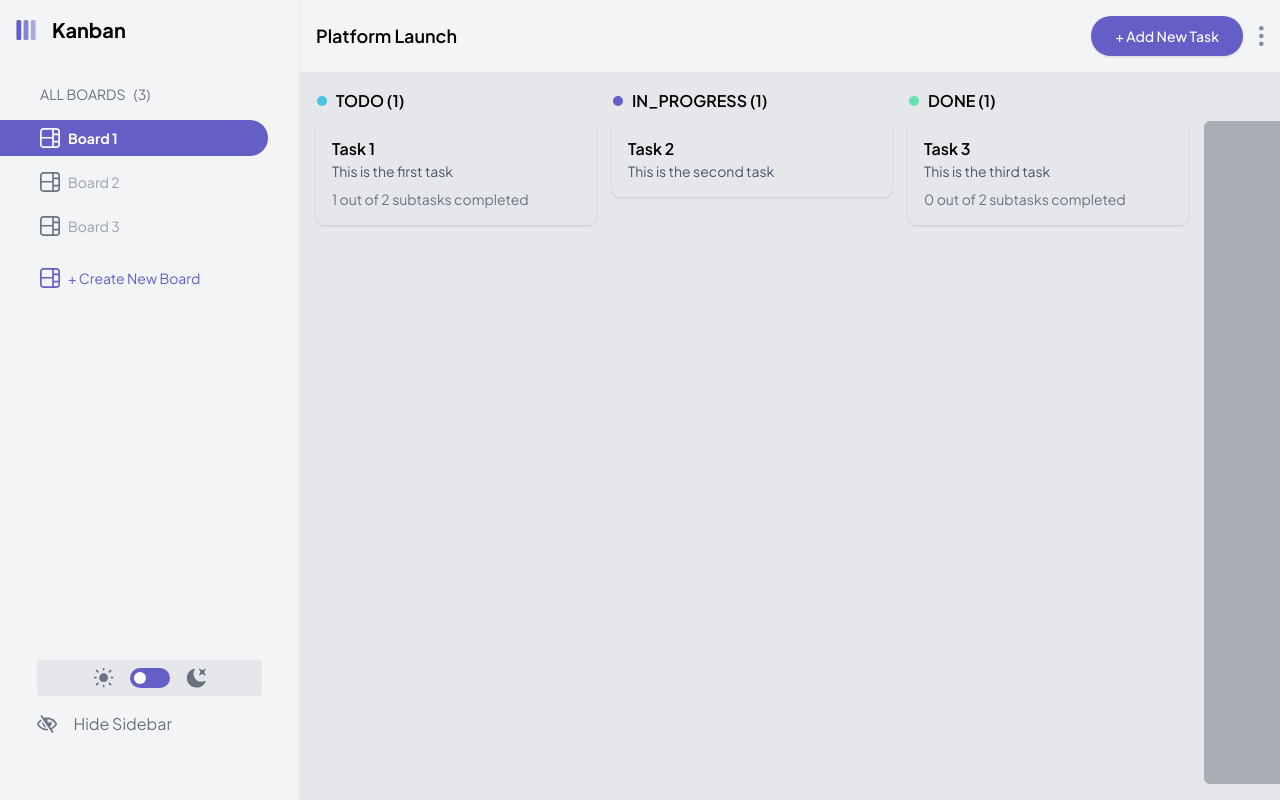
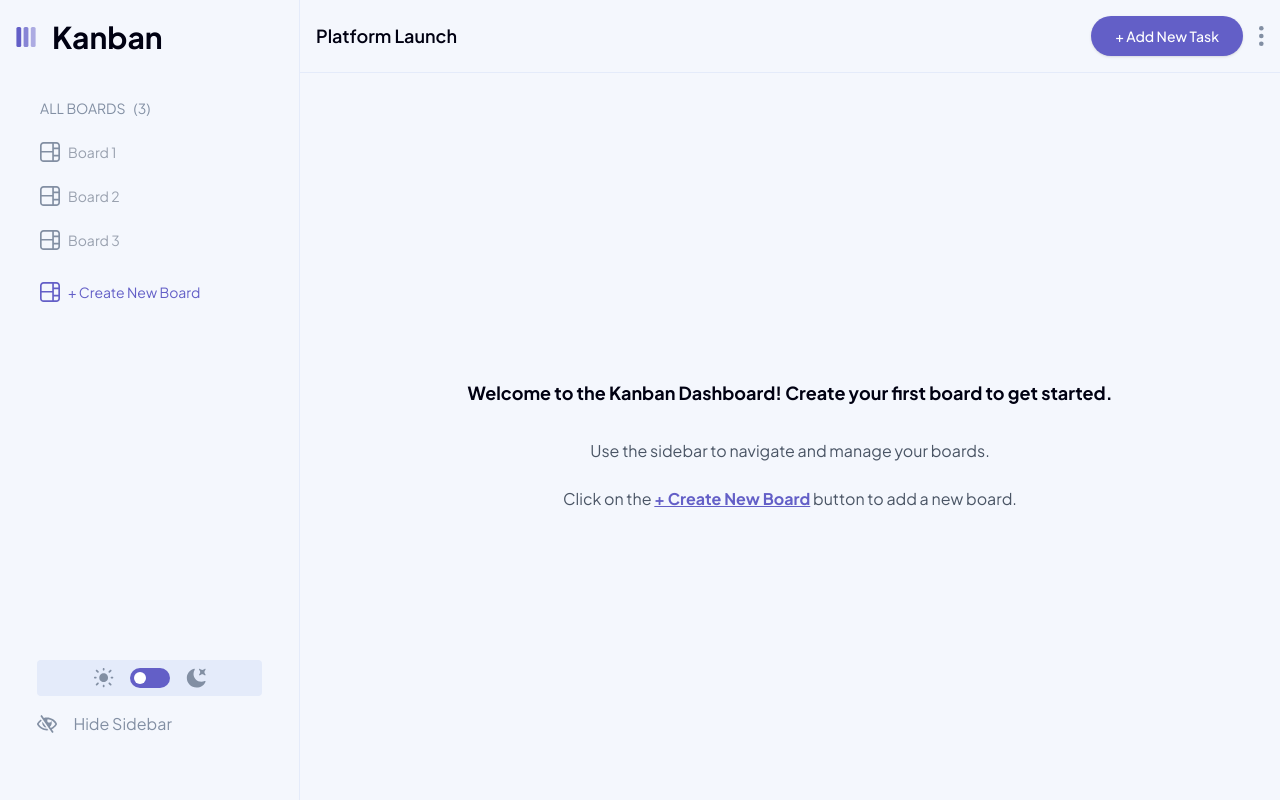
Before and after one commit to Hakdoooooooooooog/Kanban, a Next.js app: page /Dashboard in a window 1280 px wide. Built offline with nearby package versions, Linux system fonts and the light colour scheme.

Commit message:
feat: Refactor dashboard layout and enhance sidebar navigation with improved board management

```diff
--- a/app/Dashboard/[boarduuid]/layout.tsx
+++ b/app/Dashboard/[boarduuid]/layout.tsx
@@ -1,16 +1,11 @@
-import Header from "@/kanban/components/Header";
-
 export default function BoardMainLayout({
   children,
 }: Readonly<{
   children: React.ReactNode;
 }>) {
   return (
-    <div className="flex flex-col h-screen">
-      <Header />
-      <main className="flex-1 overflow-y-auto bg-gray-50 dark:bg-gray-900 p-4">
-        {children}
-      </main>
+    <div className="min-h-[90%] flex items-center justify-center flex-col gap-4">
+      {children}
     </div>
   );
 }
--- a/app/Dashboard/[boarduuid]/page.tsx
+++ b/app/Dashboard/[boarduuid]/page.tsx
@@ -1,14 +1,10 @@
+import Board from "@/kanban/components/Board";
+
 export default async function BoardPage({
-  props,
+  params,
 }: {
-  props: Promise<{ boarduuid: string }>;
+  params: Promise<{ boarduuid: string }>;
 }) {
-  const { boarduuid } = await props;
-  return (
-    <div className="flex flex-col h-full">
-      <div className="flex-1 overflow-y-auto p-4">
-        {/* Main content goes here */}
-      </div>
-    </div>
-  );
+  const { boarduuid } = await params;
+  return <Board boardId={boarduuid} />;
 }
--- a/app/Dashboard/page.tsx
+++ b/app/Dashboard/page.tsx
@@ -1,16 +1,19 @@
-import Board from "@/kanban/components/Board";
-import Header from "@/kanban/components/Header";
-import MainContent from "@/kanban/components/MainContent";
-import Sidebar from "@/kanban/components/Sidebar";
-
 export default function Dashboard() {
   return (
-    <div className="flex min-h-screen relative overflow-hidden custom-scrollbar">
-      <Sidebar />
-      <MainContent>
-        <Header />
-        <Board />
-      </MainContent>
+    <div className="min-h-[calc(100vh-73px)] flex items-center justify-center flex-col gap-4 bg-gray-100 dark:bg-gray-800">
+      <h2 className="text-lg font-bold p-4 text-black dark:text-white">
+        Welcome to the Kanban Dashboard! Create your first board to get started.
+      </h2>
+      <p className="text-gray-600 dark:text-gray-400">
+        Use the sidebar to navigate and manage your boards.
+      </p>
+      <p className="text-gray-600 dark:text-gray-400 mt-2">
+        Click on the{" "}
+        <span className="font-bold underline text-primary dark:text-secondary">
+          + Create New Board
+        </span>{" "}
+        button to add a new board.
+      </p>
     </div>
   );
 }
--- a/app/layout.tsx
+++ b/app/layout.tsx
@@ -1,6 +1,9 @@
 import type { Metadata } from "next";
 import { Plus_Jakarta_Sans } from "next/font/google";
 import "./globals.css";
+import Header from "../components/Header";
+import MainContent from "../components/MainContent";
+import Sidebar from "../components/Sidebar";
 
 const plusJakartaSans = Plus_Jakarta_Sans({
   subsets: ["latin"],
@@ -63,7 +66,13 @@ export default function RootLayout({
         />
       </head>
       <body className={`${plusJakartaSans.variable} font-Jakarta antialiased`}>
-        {children}
+        <div className="flex w-full min-h-screen relative overflow-hidden custom-scrollbar">
+          <Sidebar />
+          <MainContent>
+            <Header />
+            {children}
+          </MainContent>
+        </div>
       </body>
     </html>
   );
--- a/components/Board/index.tsx
+++ b/components/Board/index.tsx
@@ -3,74 +3,15 @@
 import React, { useEffect, useState } from "react";
 import Button from "../button";
 import ModalRenderer from "./components/Modal/modal";
-import { Tasks, useTasksStore } from "@/kanban/lib/store/useTasksStore";
+import { useTasksStore } from "@/kanban/lib/store/useTasksStore";
 import { useShallow } from "zustand/shallow";
-import { useColumnStore, type Column } from "@/kanban/lib/store/useColumnStore";
+import { useColumnStore } from "@/kanban/lib/store/useColumnStore";
 import { generateUUID, replaceSpacesWithDashes } from "@/kanban/lib/utils";
 import BoardSkeleton from "./components/Skeleton";
 import BoardColumn, { AddColumn } from "./components/board-column";
+import { defaultColumns, sampleTasks } from "@/kanban/lib/const/board";
 
-// Default columns, replace with actual data fetching in production, the id is uuid
-const defaultColumns: Column[] = [
-  { id: "1", status: "TODO", color: "#49C4E5" },
-  { id: "2", status: "IN_PROGRESS", color: "#635fc7" },
-  { id: "3", status: "DONE", color: "#67E2AE" },
-];
-
-// Sample tasks, replace with actual data fetching in production
-const SampleTasks: Tasks[] = [
-  {
-    id: "1",
-    boardId: "1",
-    title: "Task 1",
-    description: "This is the first task",
-    columnId: "1",
-    subtasks: [
-      {
-        id: "1.1",
-        taskId: "1",
-        title: "Subtask 1.1",
-        isCompleted: false,
-      },
-      {
-        id: "1.2",
-        taskId: "1",
-        title: "Subtask 1.2",
-        isCompleted: true,
-      },
-    ],
-  },
-  {
-    id: "2",
-    boardId: "1",
-    title: "Task 2",
-    description: "This is the second task",
-    columnId: "2",
-  },
-  {
-    id: "3",
-    boardId: "1",
-    title: "Task 3",
-    description: "This is the third task",
-    columnId: "3",
-    subtasks: [
-      {
-        id: "3.1",
-        taskId: "3",
-        title: "Subtask 3.1",
-        isCompleted: false,
-      },
-      {
-        id: "3.2",
-        taskId: "3",
-        title: "Subtask 3.2",
-        isCompleted: false,
-      },
-    ],
-  },
-];
-
-const Board = () => {
+const Board = ({ boardId }: { boardId: string }) => {
   const [isLoading, setIsLoading] = useState(true);
 
   const { tasks, setTasks } = useTasksStore(
@@ -79,6 +20,7 @@ const Board = () => {
       setTasks: state.setTasks,
     }))
   );
+
   const { columns, setColumns } = useColumnStore(
     useShallow((state) => ({
       columns: state.columns,
@@ -97,18 +39,16 @@ const Board = () => {
 
   // Initialize columns and tasks if not already set, remove this if using real data fetching
   useEffect(() => {
-    if (columns.length === 0 || tasks.length === 0) {
-      setColumns(defaultColumns);
-      setTasks(SampleTasks);
-    }
-  }, [columns, tasks, setColumns, setTasks]);
+    setColumns(defaultColumns.filter((column) => column.boardId === boardId));
+    setTasks(sampleTasks.filter((task) => task.boardId === boardId));
+  }, [boardId, setColumns, setTasks]);
 
   // Show skeleton while loading
   if (isLoading) {
     return <BoardSkeleton />;
   }
 
-  if (tasks.length === 0) {
+  if (tasks.length === 0 && columns.length === 0) {
     return <EmptyBoard />;
   }
 
@@ -157,13 +97,14 @@ const EmptyBoard = () => {
     const randomColor = colors[Math.floor(Math.random() * colors.length)];
     addNewColumn({
       id: generateUUID(),
+      boardId: "1", // Assuming boardId is "1" for simplicity
       status: columnName.toUpperCase().replace(/\s+/g, "_"),
       color: randomColor,
     });
   };
 
   return (
-    <div className="min-h-full flex items-center justify-center">
+    <div className="min-h-[90%] flex items-center justify-center">
       <h2 className="text-lg font-bold p-4">
         This board is empty. Create a new column to get started.
       </h2>
--- a/components/Sidebar/components/BoardsList.tsx
+++ b/components/Sidebar/components/BoardsList.tsx
@@ -1,6 +1,10 @@
+"use client";
+
 import React, { useState, useEffect } from "react";
 import FluentBoardSplit24Regular from "../../SVGIcons/FluentBoardSplit24Regular";
 import { BoardStore } from "@/kanban/lib/store/useBoardStore";
+import { useRouter } from "next/navigation";
+import { usePathname } from "next/navigation";
 
 // Skeleton component for loading state
 const BoardSkeleton = () => (
@@ -15,6 +19,8 @@ const BoardsList = ({
   addBoard,
   setActiveBoard,
 }: Pick<BoardStore, "boards" | "addBoard" | "setActiveBoard">) => {
+  const router = useRouter();
+  const path = usePathname();
   const [isLoading, setIsLoading] = useState(true);
 
   useEffect(() => {
@@ -50,8 +56,13 @@ const BoardsList = ({
                     if (board.isActive) return;
 
                     setActiveBoard(board.id);
+                    router.push(`/Dashboard/${board.id}`);
                   }}
-                  className={`item ${board.isActive ? "active" : ""}`}
+                  className={`item ${
+                    board.isActive || path === `/Dashboard/${board.id}`
+                      ? "active"
+                      : ""
+                  }`}
                 >
                   <FluentBoardSplit24Regular props={{ className: "icon" }} />
                   <span className="text-sm">{board.name}</span>
--- a/components/Sidebar/index.tsx
+++ b/components/Sidebar/index.tsx
@@ -6,15 +6,10 @@ import SidebarHeader from "./components/SidebarHeader";
 import BoardsList from "./components/BoardsList";
 import ThemeToggle from "../ThemeToggle";
 import SidebarFooter from "./components/SidebarFooter";
-import { Board, useBoardStore } from "@/kanban/lib/store/useBoardStore";
+import { useBoardStore } from "@/kanban/lib/store/useBoardStore";
 import { useShallow } from "zustand/shallow";
 import useSidebarStore from "@/kanban/lib/store/useSidebarStore";
-
-const boardItems: Board[] = [
-  { id: "1", name: "Board 1", isActive: true },
-  { id: "2", name: "Board 2" },
-  { id: "3", name: "Board 3" },
-];
+import { sidebarBoardItems } from "@/kanban/lib/const/sidebar";
 
 const Sidebar = () => {
   const { boards, setBoard, setActiveBoard, addBoard } = useBoardStore(
@@ -85,7 +80,7 @@ const Sidebar = () => {
   useEffect(() => {
     // Initialize boards if not already set
     if (!boards || boards.length === 0) {
-      setBoard(boardItems);
+      setBoard(sidebarBoardItems);
     }
   }, [boards, setBoard]);
 
```
Also changed, not shown: components/Board/components/modal.tsx (added).
